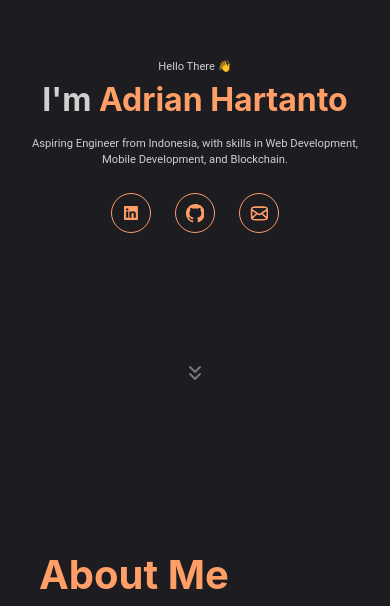
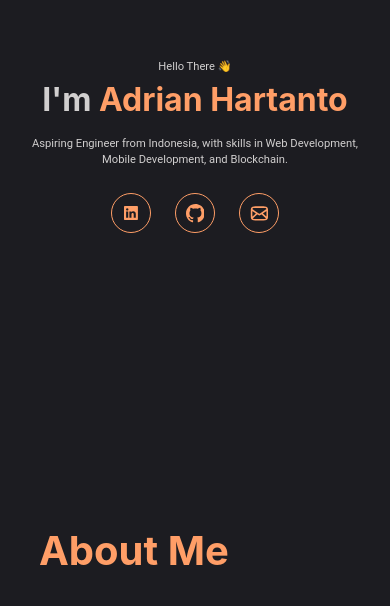
Before and after one commit to Adrian-py/Portofolio, a Next.js app: page / in a window 390 px wide. Shown: the part 238-844 px from the top of the page. Built offline with nearby package versions, Linux system fonts and the light colour scheme.

Commit message:
Fix: remove go down button for mobile screens

```diff
--- a/src/components/Greeting.tsx
+++ b/src/components/Greeting.tsx
@@ -17,9 +17,10 @@ export default function Greeting() {
       </h2>
 
       <SocialLinks />
+      <div className="mb-[8rem] tabletVert:hidden"></div>
 
       <button
-        className="mt-[8rem] cursor-pointer"
+        className="mt-[8rem] cursor-pointer hidden tabletVert:block"
         onClick={() => {
           const aboutSection = document.getElementById("about-title");
           aboutSection?.scrollIntoView({
```
